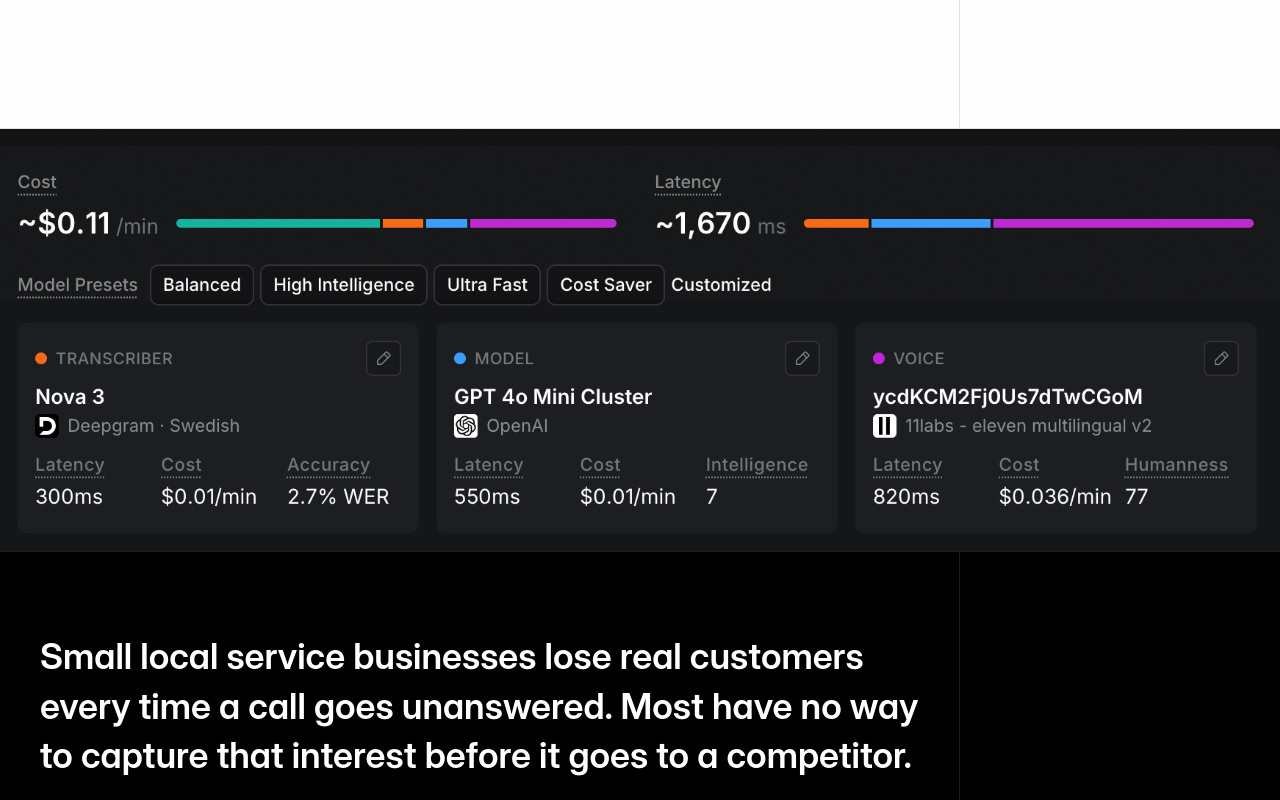
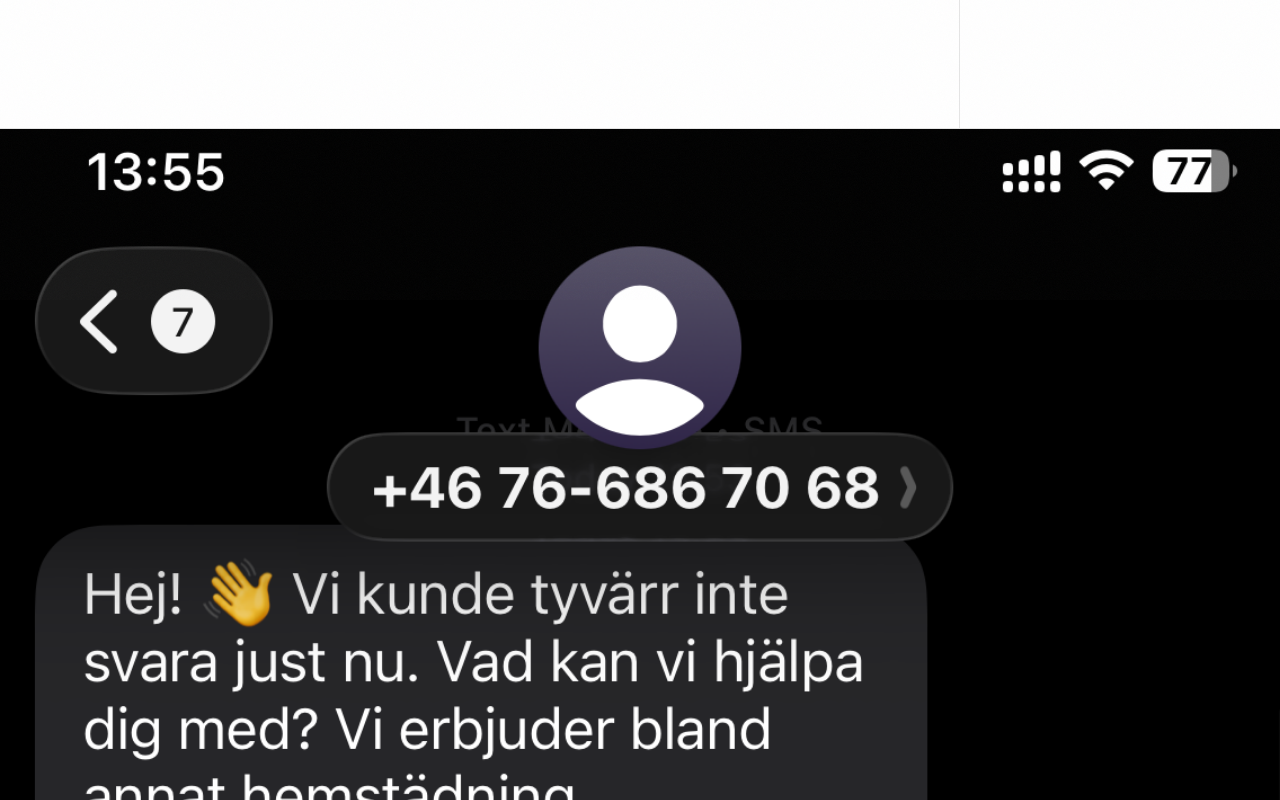
Before and after one commit to Liamcallag/Liam-portfolio, a Next.js app: page /work/ai-booking-assistant in a window 1280 px wide. Shown: the part 500-1300 px from the top of the page. Built offline with nearby package versions, Linux system fonts and the light colour scheme; a web font is replaced by a local one.

Commit message:
Move Vapi dashboard into first section, SMS screenshot as hero

```diff
--- a/app/(site)/work/ai-booking-assistant/page.tsx
+++ b/app/(site)/work/ai-booking-assistant/page.tsx
@@ -13,7 +13,7 @@
       title="AI Booking Assistant"
       subtitle="For Local Service Businesses"
       intro="Small local service businesses lose real customers every time a call goes unanswered. Most have no way to capture that interest before it goes to a competitor."
-      heroImage={{ src: "/work/ai-booking-assistant/vapi-dashboard.png", alt: "Vapi dashboard showing voice assistant configuration — Deepgram Nova-3 transcriber, GPT-4o Mini, ElevenLabs multilingual voice, latency and cost breakdown" }}
+      heroImage={{ src: "/work/ai-booking-assistant/sms-conversation.png", alt: "Real SMS conversation on a Swedish number — full booking flow from first message to confirmation" }}
       sections={[
         {
           heading: "What I Built, and Why It Changed",
@@ -21,6 +21,7 @@
             "I started with voice. When a business missed a call, an AI agent would answer, understand what the caller wanted, and collect booking details — service type, date, time — before handing off to staff for confirmation.",
             "The voice assistant was tuned after extensive testing: Deepgram Nova-3 for Swedish transcription, GPT-4o Mini for reasoning, ElevenLabs' multilingual model chosen specifically for pronunciation accuracy over raw speed. I tested it deliberately — ambiguous requests, mid-conversation corrections, background noise, unusual phrasing.",
           ],
+          image: { src: "/work/ai-booking-assistant/vapi-dashboard.png", alt: "Vapi dashboard — Nova-3 transcriber, GPT-4o Mini, ElevenLabs Multilingual v2, latency and cost breakdown" },
         },
         {
           heading: "Where Voice Failed",
```
